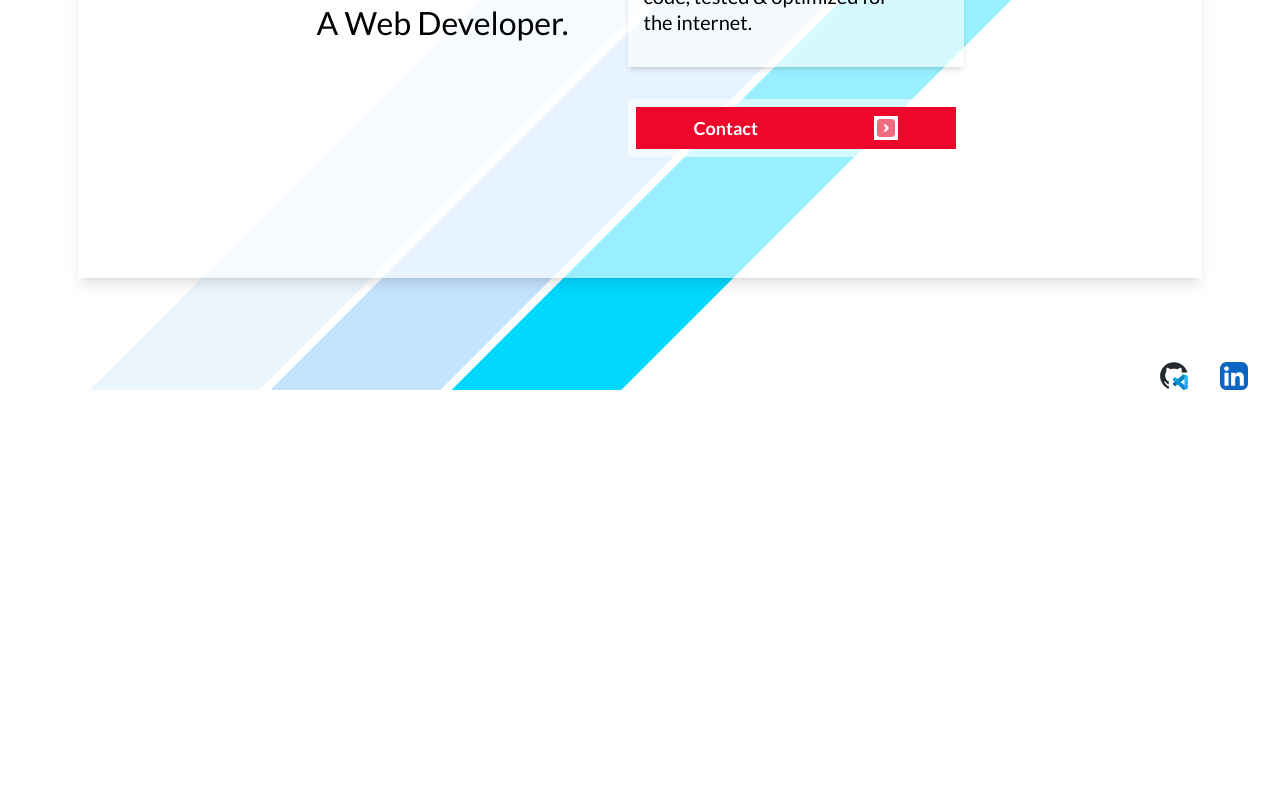
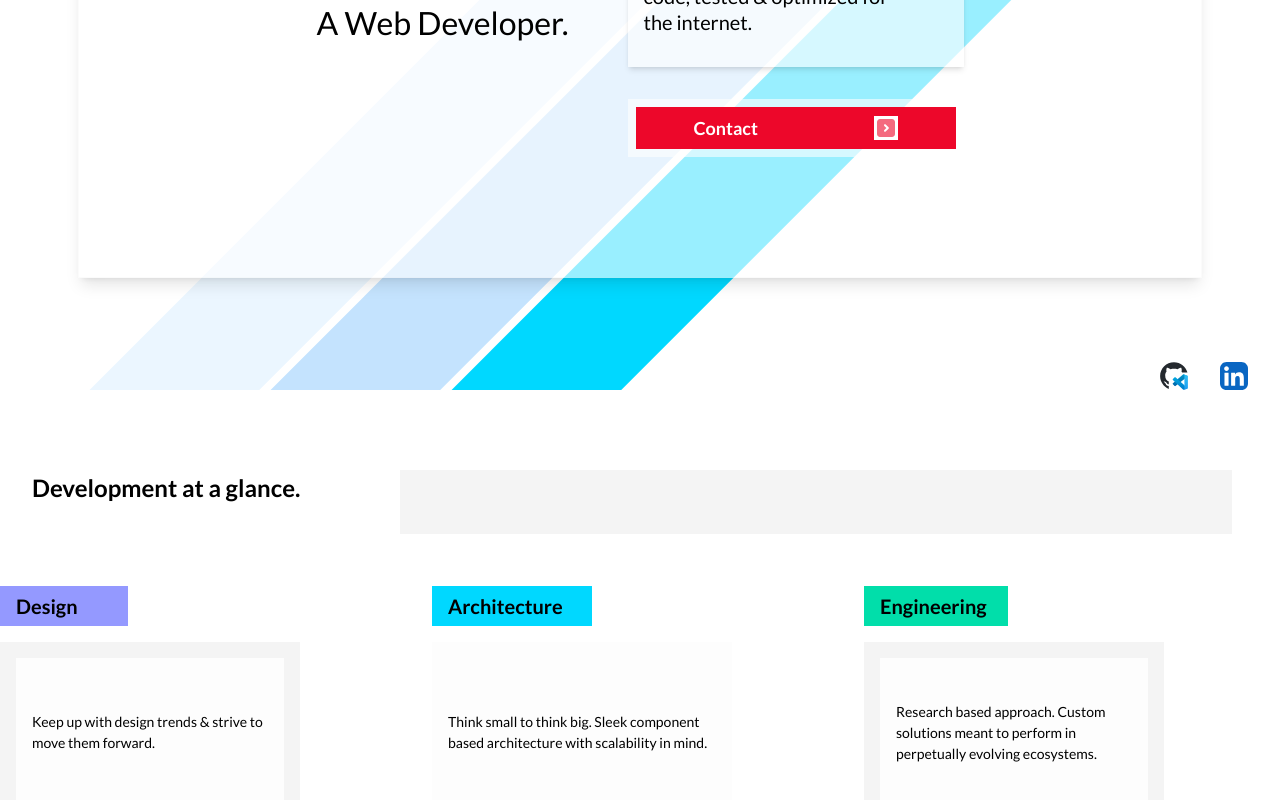
Before and after one commit to anthonyss09/portfolio_25, a Next.js app in the folder client/: page / in a window 1280 px wide. Shown: the part 394-1194 px from the top of the page. Before the commit the page ends 800 px from the top, so only its background shows below. Built offline with nearby package versions, Linux system fonts and the light colour scheme.

Commit message:
add: DevSection added with tests

```diff
--- /dev/null
+++ b/client/src/app/componets/DevSection.tsx
@@ -0,0 +1,46 @@
+export default function DevSection() {
+  return (
+    <section className="h-[800px]">
+      <h3 className="h-32px mb-12 text-[20px] font-bold ml-8 relative sm:text-[24px] sm:mb-20">
+        <p className="relative z-10">Development at a glance.</p>
+        <div className="h-[48px] w-2/3 bg-greyLight/20 absolute right-12 top-0 z-0 sm:h-[64px] sm:bg-greyLight/30"></div>
+      </h3>
+
+      <div className="flex flex-col gap-4 sm:grid sm:grid-cols-3">
+        <div className="">
+          <h6 className="h-10 w-[128px] bg-purplePrimary ml-8 mb-4 p-4 font-[530] text-[20px] flex justify-start items-center sm:ml-0">
+            Design
+          </h6>
+          <div className="h-[80px] max-w-[300px] ml-10 bg-greyLight/30 xs:p-2 xs:ml-8 sm:h-[180px] sm:m-0 sm:p-4">
+            <p className="w-full h-full bg-white/80 p-2 flex items-center text-[16px] sm:p-4 sm:text-[14px]">
+              {" "}
+              Keep up with design trends & strive to move them forward.
+            </p>
+          </div>
+        </div>
+        <div className="">
+          <h6 className="h-10 w-[160px] bg-blueStripeRich ml-8  mb-4 p-4 font-[530] text-[20px] flex justify-start items-center sm:ml-0">
+            Architecture
+          </h6>
+          <div className="h-[100px] max-w-[300px] ml-10 bg-greyLight/30 sm:h-[180px] sm:m-0">
+            <p className="w-full h-full p-2 bg-white/80 flex items-center text-[16px] sm:p-4 sm:text-[14px]">
+              Think small to think big. Sleek component based architecture with
+              scalability in mind.
+            </p>
+          </div>
+        </div>
+        <div className="">
+          <h6 className="h-10 w-[144px] bg-greenPrimary ml-8 mb-4 p-4 font-[530] text-[20px] flex justify-start items-center sm:ml-0">
+            Engineering
+          </h6>
+          <div className="h-[100px] max-w-[300px] ml-8 bg-greyLight/30  xs:p-2 sm:h-[180px] sm:m-0 sm:p-4">
+            <p className="w-full h-full p-2 bg-white/80 flex items-center text-[16px] sm:p-4 sm:text-[14px]">
+              Research based approach. Custom solutions meant to perform in
+              perpetually evolving ecosystems.
+            </p>
+          </div>
+        </div>
+      </div>
+    </section>
+  );
+}
--- a/client/src/app/componets/HeaderSection.tsx
+++ b/client/src/app/componets/HeaderSection.tsx
@@ -3,11 +3,11 @@ import Header from "./Header";
 
 export default function HeaderSection() {
   return (
-    <div
+    <section
       className={`h-[800px] w-full overflow-hidden relative border-white z-10 border-[16px] border-white`}
     >
       <BackStripes />
       <Header />
-    </div>
+    </section>
   );
 }
--- /dev/null
+++ b/client/src/app/componets/PageDirectional.tsx
@@ -0,0 +1,15 @@
+import Image from "next/image";
+
+export default function PageDirectional() {
+  return (
+    <div className="flex absolute bottom-32 left-4 items-center">
+      <Image
+        src="/assets/svgs/arrowD.svg"
+        alt="arrow down"
+        height={28}
+        width={28}
+      />
+      <p className="">Development...</p>
+    </div>
+  );
+}
--- a/client/src/app/page.tsx
+++ b/client/src/app/page.tsx
@@ -1,16 +1,17 @@
 import HeaderSection from "./componets/HeaderSection";
 import LinksFooter from "./componets/LinksFooter";
 import BtnMenu from "./componets/BtnMenu";
+import DevSection from "./componets/DevSection";
 
 export default function Home() {
   return (
     <>
       <BtnMenu />
       <HeaderSection />
-      {/* <main className={`h-[400px] flex justify-center items-center`}>
+      <main className={`pt-16`}>
         {" "}
-        <Loading />
-      </main> */}
+        <DevSection />
+      </main>
       <LinksFooter />
     </>
   );
```
Also changed, not shown: client/public/assets/svgs/arrowD.svg (added), 1 other file (tests, documents, lock files or other folders).
